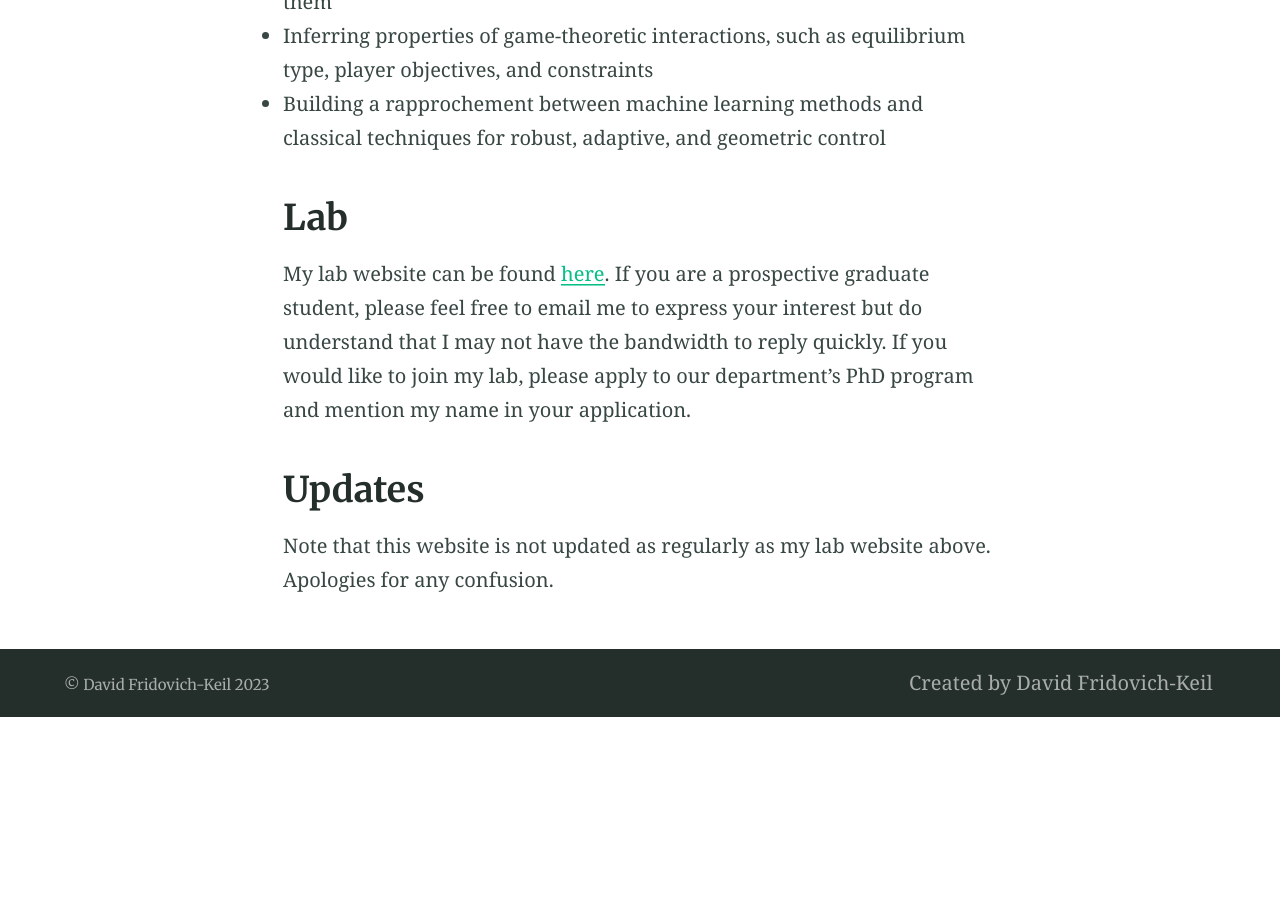
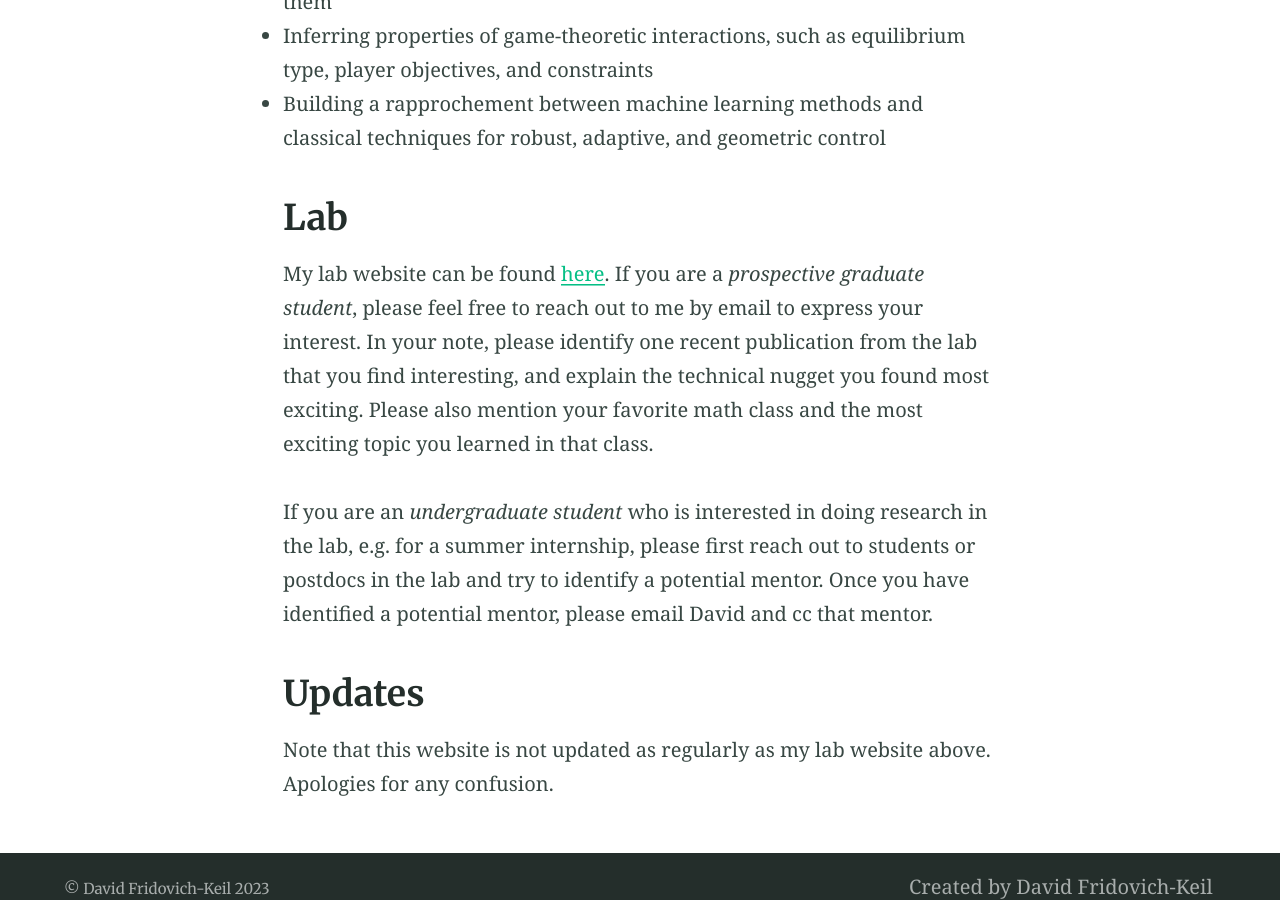
Before and after one commit to sarafridov/sarafridov.github.io, a Jekyll site: the page built from index.md, in a window 1280 px wide and 900 px high, scrolled down 1683 px. Built offline with Jekyll 4.4.1, drawn with Linux system fonts in a browser that asks for light colours; before the commit the page ends 2400 px from its top, so only the background shows below that.

Commit message:
prospective students

```diff
--- a/index.md
+++ b/index.md
@@ -27,7 +27,9 @@ I am generally interested in optimal control, dynamic games, learning for contro
 
 ## Lab
 
-My lab website can be found [here](https://clearoboticslab.github.io). If you are a prospective graduate student, please feel free to email me to express your interest but do understand that I may not have the bandwidth to reply quickly. If you would like to join my lab, please apply to our department's PhD program and mention my name in your application.
+My lab website can be found [here](https://clearoboticslab.github.io). If you are a _prospective graduate student_, please feel free to reach out to me by email to express your interest. In your note, please identify one recent publication from the lab that you find interesting, and explain the technical nugget you found most exciting. Please also mention your favorite math class and the most exciting topic you learned in that class.
+
+If you are an _undergraduate student_ who is interested in doing research in the lab, e.g. for a summer internship, please first reach out to students or postdocs in the lab and try to identify a potential mentor. Once you have identified a potential mentor, please email David and cc that mentor.
 
 ## Updates
 
```
